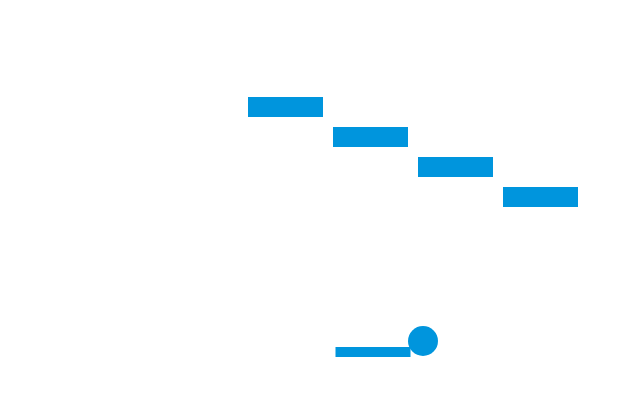
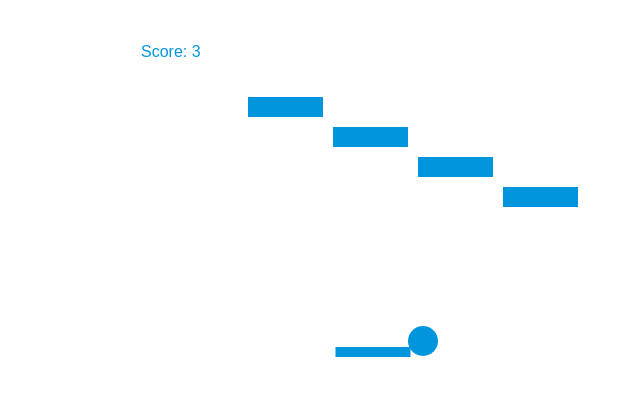
Before and after one commit to Max-Merila/2d_game, a plain HTML site: page 2d_game/index.html in a window 1280 px wide. Shown: the full height of the page, 267-907 px from the left. Drawn offline with Linux system fonts and the light colour scheme.

Commit message:
Add files via upload
Added a score variable that counts the number of bricks broken by the ball. As well as a win screen when you break them all

```diff
--- a/2d_game/index.html
+++ b/2d_game/index.html
@@ -32,6 +32,8 @@
         var brickPadding = 10;
         var brickOffsetTop = 30;
         var brickOffsetLeft = 30;
+        //score
+        var score = 0;
 
         // all bricks held in an array
         var bricks = [];
@@ -71,6 +73,12 @@
                   if(x > b.x && b.x + brickWidth && y > b.y && y < b.y + brickHeight){
                     dy = -dy;
                     b.status = 0
+                    score++;
+                    if(score == brickRowCount*brickColumnCount){
+                      alert( "GREAT YOU BROKE ALL MY BRICKS!");
+                      document.location.reload();
+                      clearInterval(interval); //needed for chrome to end game
+                    }
                   }
                 }
               }
@@ -110,11 +118,17 @@
             }
           }
         }
+        function drawScore(){
+          ctx.font = '16px Arial';
+          ctx.fillStyle = '#0095DD';
+          ctx.fillText('Score: ' +score, 8, 20);
+        }
         function draw(){
             ctx.clearRect(0, 0, canvas.width, canvas.height);
             drawBricks();
             drawBall();
             drawPaddle();
+            drawScore();
             collisionDetection();
 
 
```
